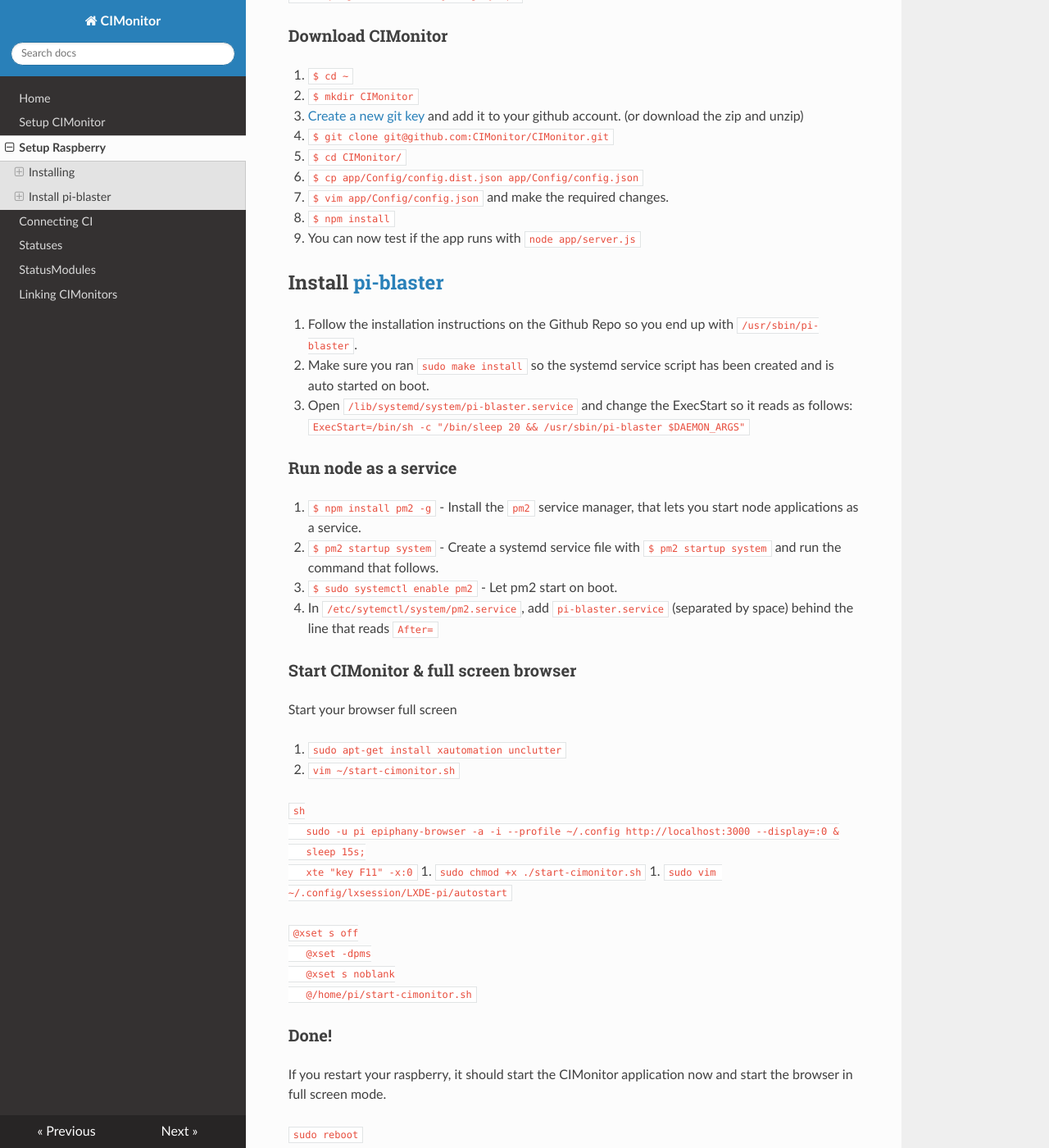
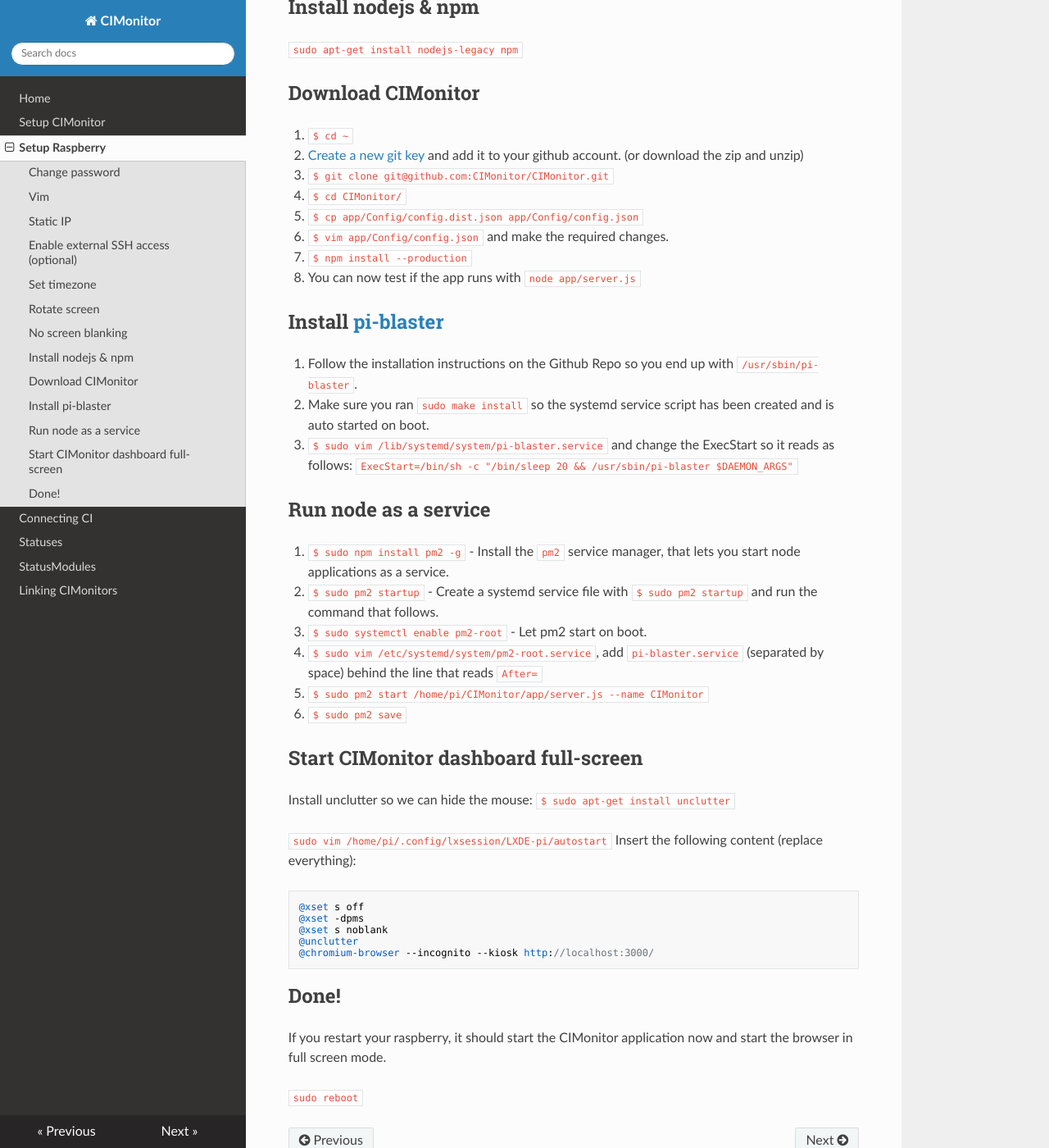
Before and after one commit to FuturePortal/CIMonitor, an MkDocs documentation site: the page built from docs/setup-raspberry.md, in a window 1280 px wide and 1400 px high, scrolled down 1661 px. Shown: the whole window at 82% size. Built offline with MkDocs 1.6.1, drawn with Linux system fonts in a browser that asks for light colours; nearby versions of some CDN libraries; old or Windows-style settings are respelled for this version of MkDocs; some of the changed text lies outside the part shown.

Commit message:
Update documentation (#50)
* Update raspberry setup and status startup

* Remove extra blank line

* Finish documentation on statuses

````diff
--- a/docs/setup-raspberry.md
+++ b/docs/setup-raspberry.md
@@ -1,31 +1,27 @@
-# Installing raspberry
+# Installing raspberry PI 3 model B
 
-I've had to reinstall the raspberry, so I thought it would be wise to document what actions I've taken to
-set everything up.
-
-I installed raspbian with NOOBS from https://www.raspberrypi.org/downloads/noobs/. Handy video for that:
+To start off, we expect you to have Raspbian installed. This can easily be done via
+NOOBS from https://www.raspberrypi.org/downloads/noobs/. Handy video for that:
 https://www.raspberrypi.org/help/noobs-setup/
 
-## Installing
+Once you have completed the installation, you can follow the steps below to have a fully working CIMonitor.
 
-I recommend you SSH into your raspberry, so you can do all this on your own pc.
-
-### Change password
+## Change password
 
 Just type `passwd` and you can configure a new password.
 
-### Vim
+## Vim
 
 If you want to use nano, feel free, but I like to use vim. If you want to use nano, replace vim in all commands below.
 
 `sudo apt-get install vim`
 
-### Static IP
+## Static IP
 
 Set a static IP in raspbian is a bit different than editing your `/etc/network/interfaces`, you need to edit `dhcpcd.conf`:
 
 `sudo vim /etc/dhcpcd.conf`
-Add to the bottom of the file:
+Add to the bottom of the file (replace the addresses with the ones you need):
 ```
 interface eth0
 static ip_address=172.17.0.53
@@ -35,14 +31,18 @@
 
 `sudo reboot` to reboot with your static IP.
 
-### Enable external SSH access (optional)
+## Enable external SSH access (optional)
 
 If you want to access your raspberry remotely, we need to enable external SSH access. Check out the
 [raspberry documentation for this](https://www.raspberrypi.org/documentation/remote-access/ssh/).
 
-### Rotate screen
+## Set timezone
 
-If you want to rotate your screen to have more statusses displayed. 1 = 90 degrees, 3 = 270 degrees.
+`$ sudo cp /usr/share/zoneinfo/Europe/Amsterdam /etc/localtime`
+
+## Rotate screen
+
+If you want to rotate your screen to have more statuses displayed. 1 = 90 degrees, 3 = 270 degrees.
 
 `sudo vim /boot/config.txt`
 ```
@@ -50,7 +50,7 @@
 ```
 `sudo reboot` to test your changes
 
-### No screen blanking
+## No screen blanking
 
 Disable the screen from going blank.
 
@@ -59,62 +59,56 @@
 find `[SeatDefault]` and place under it:
 `xserver-command=X -s 0 dpms`
 
-### Install nodejs & npm
+## Install nodejs & npm
 
 `sudo apt-get install nodejs-legacy npm`
 
-### Download CIMonitor
+## Download CIMonitor
 
 1. `$ cd ~`
-1. `$ mkdir CIMonitor`
 1. [Create a new git key](https://help.github.com/articles/generating-a-new-ssh-key-and-adding-it-to-the-ssh-agent/)
    and add it to your github account. (or download the zip and unzip)
 1. `$ git clone git@github.com:CIMonitor/CIMonitor.git`
 1. `$ cd CIMonitor/`
 1. `$ cp app/Config/config.dist.json app/Config/config.json`
 1. `$ vim app/Config/config.json` and make the required changes.
-1. `$ npm install`
+1. `$ npm install --production`
 1. You can now test if the app runs with `node app/server.js`
 
 ## Install [pi-blaster](https://github.com/sarfata/pi-blaster)
 
 1. Follow the installation instructions on the Github Repo so you end up with `/usr/sbin/pi-blaster`.
 1. Make sure you ran `sudo make install` so the systemd service script has been created and is auto started on boot.
-1. Open `/lib/systemd/system/pi-blaster.service` and change the ExecStart so it reads as follows:
+1. `$ sudo vim /lib/systemd/system/pi-blaster.service` and change the ExecStart so it reads as follows:
     ```
     ExecStart=/bin/sh -c "/bin/sleep 20 && /usr/sbin/pi-blaster $DAEMON_ARGS"
     ```
 
-### Run node as a service
+## Run node as a service
 
-1. `$ npm install pm2 -g` - Install the `pm2` service manager, that lets you start node applications as a service.
-1. `$ pm2 startup system` - Create a systemd service file with `$ pm2 startup system` and run the command that follows.
-1. `$ sudo systemctl enable pm2` - Let pm2 start on boot.
-1. In `/etc/sytemctl/system/pm2.service`, add `pi-blaster.service` (separated by space) behind the line that reads `After=`
+1. `$ sudo npm install pm2 -g` - Install the `pm2` service manager, that lets you start node applications as a service.
+1. `$ sudo pm2 startup` - Create a systemd service file with `$ sudo pm2 startup` and run the command that follows.
+1. `$ sudo systemctl enable pm2-root` - Let pm2 start on boot.
+1. `$ sudo vim /etc/systemd/system/pm2-root.service`, add `pi-blaster.service` (separated by space) behind the line that reads `After=`
+1. `$ sudo pm2 start /home/pi/CIMonitor/app/server.js --name CIMonitor`
+1. `$ sudo pm2 save`
 
-### Start CIMonitor & full screen browser
+## Start CIMonitor dashboard full-screen
 
-Start your browser full screen
+Install unclutter so we can hide the mouse:
+`$ sudo apt-get install unclutter`
 
-1. `sudo apt-get install xautomation unclutter`
-1. `vim ~/start-cimonitor.sh`
+`sudo vim /home/pi/.config/lxsession/LXDE-pi/autostart`
+Insert the following content (replace everything):
+```
+@xset s off
+@xset -dpms
+@xset s noblank
+@unclutter
+@chromium-browser --incognito --kiosk http://localhost:3000/
+```
 
-   ```sh
-   sudo -u pi epiphany-browser -a -i --profile ~/.config http://localhost:3000 --display=:0 &
-   sleep 15s;
-   xte "key F11" -x:0
-   ```
-1. `sudo chmod +x ./start-cimonitor.sh`
-1. `sudo vim ~/.config/lxsession/LXDE-pi/autostart`
-
-   ```
-   @xset s off
-   @xset -dpms
-   @xset s noblank
-   @/home/pi/start-cimonitor.sh
-   ```
-
-### Done!
+## Done!
 
 If you restart your raspberry, it should start the CIMonitor application now and start the browser in full screen mode.
 
````
Also changed, not shown: docs/index.md (+3 -4 lines), docs/setup.md (+8 -9 lines), docs/statuses.md (+41 -1 lines).
